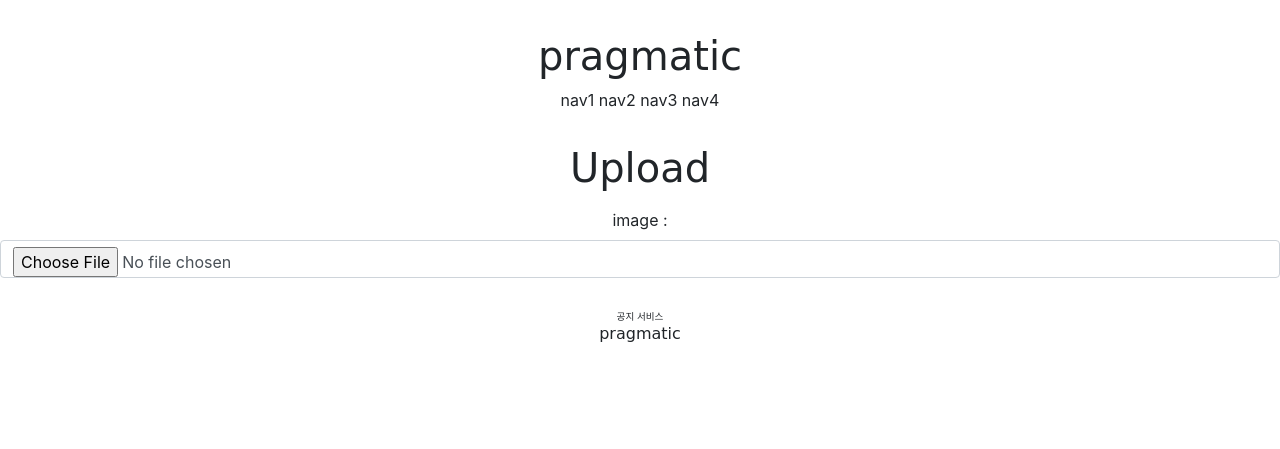
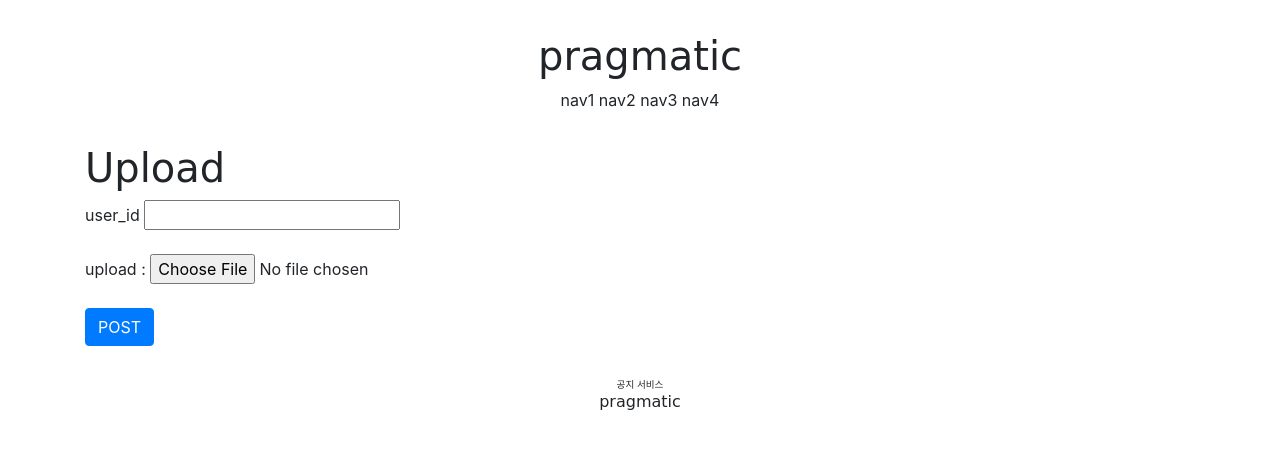
Before and after one commit to dnjsrl132/barogrim, a Django app: template django/pragmatic/view/templates/view/upload.html in a window 1280 px wide. Shown: the top 449 px of the page. Run offline with Django 4.2, Linux system fonts and the light colour scheme; the template is opened without the code that fills it, so the values that code supplies are empty; some web fonts are replaced.

Commit message:
img upload

```diff
--- a/django/pragmatic/my_settings.py
+++ b/django/pragmatic/my_settings.py
@@ -4,8 +4,8 @@ DATABASES = {
         'NAME':'grim',
         'USER': 'grim',
         'PASSWORD': '1111',
-        'HOST': '13.209.67.103',
-        'PORT': '51678'
+        'HOST': '15.164.231.65',
+        'PORT': '52241'
     }
 }
 SECRET_KEY='django-insecure-#(z@*6yfj&lds*w6dgy4#v@$iq%*-b)jsw&un6lh01&)7lz3sh'
--- a/django/pragmatic/pragmatic/settings.py
+++ b/django/pragmatic/pragmatic/settings.py
@@ -25,7 +25,7 @@ BASE_DIR = Path(__file__).resolve().parent.parent
 environ.Env.read_env(os.path.join(BASE_DIR, '.env'))
 
 MEDIA_URL = '/media/'
-MEDIA_ROOT = os.path.join(BASE_DIR,'_media')
+MEDIA_ROOT = os.path.join(BASE_DIR,'media')
 # Quick-start development settings - unsuitable for production
 # See https://docs.djangoproject.com/en/4.2/howto/deployment/checklist/
 
--- a/django/pragmatic/view/templates/view/upload.html
+++ b/django/pragmatic/view/templates/view/upload.html
@@ -8,17 +8,19 @@
             margin: 1rem;
         }
     </style>
-    <div style="text-align: center;">
+    <div class="container">
         <h1 class="pragmatic_logo">
             Upload
         </h1>
-        <form method="post" class="post=form my-3" enctype="multipart/form-data">
-            <div class="form-group">
-                <label for="imgfile"> image : </label>
-                <input type="file" class="form-control" name="imgfile" id="imgfile">
-            </div>
+        <form method="POST" enctype="multipart/form-data">
+            {% csrf_token %}
+            user_id
+            <input name="user_id" type="text" value="">
+            <br><br>
+            upload :
+            <input name="image" type="file">
+            <br><br>
+            <input class="btn btn-primary" type="submit" value="POST">
         </form>
     </div>
-
-
 {% endblock  %}
--- a/django/pragmatic/view/urls.py
+++ b/django/pragmatic/view/urls.py
@@ -1,10 +1,10 @@
 from django.contrib import admin
 from django.urls import path
-from view.views import vew #, upload
+from view.views import vew, upload
 
 app_name ="view"
 
 urlpatterns = [
     path('vew/',vew,name='vew'),
-    #path('upload/',upload,name='upload'),
+    path('upload/',upload,name='upload'),
 ]
```
Also changed, not shown: django/pragmatic/view/models.py (+6 -6 lines), django/pragmatic/view/views.py (+9 -6 lines), django/pragmatic/accountapp/migrations/0002_civitdata_test.py (added), django/pragmatic/view/migrations/0001_initial.py (added).
